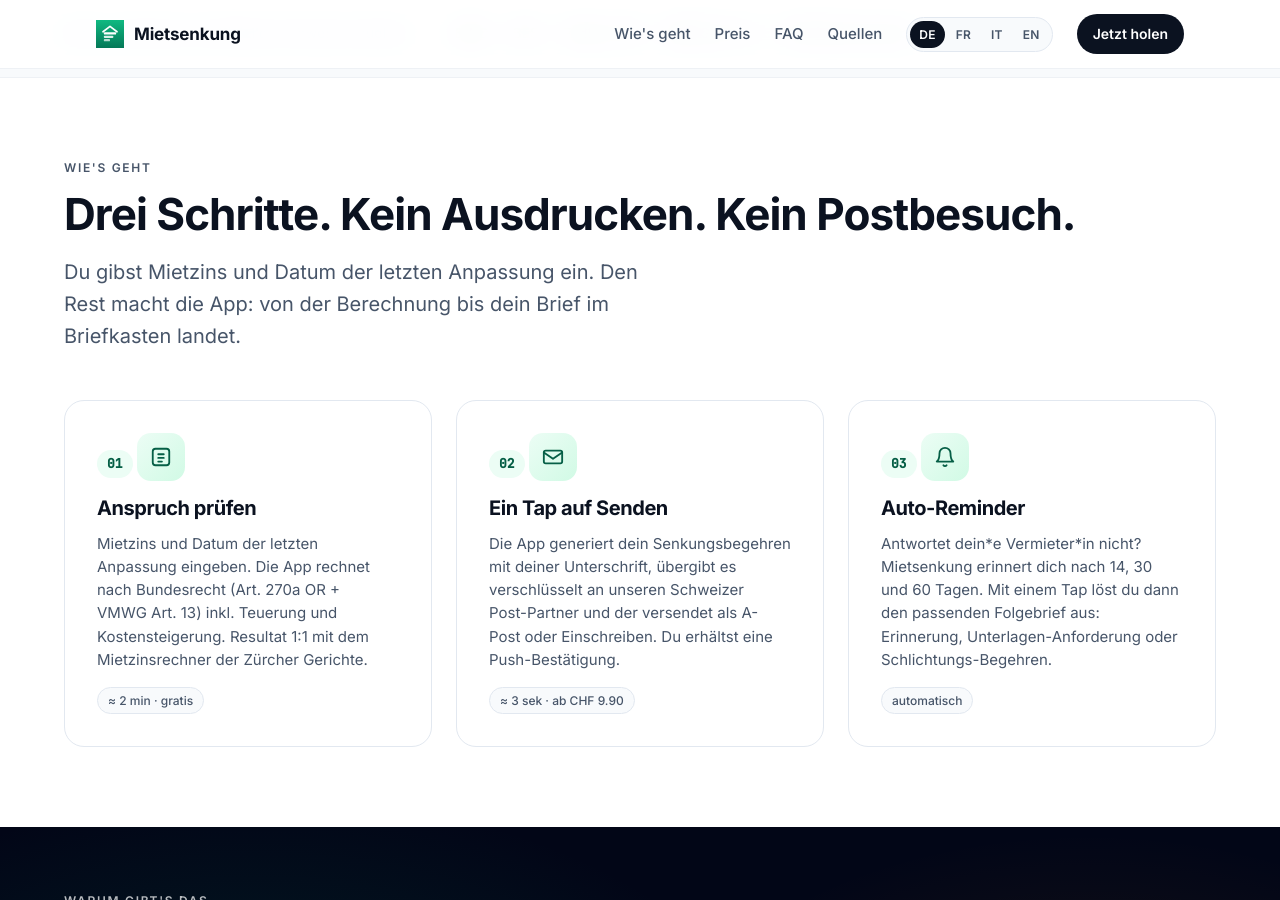
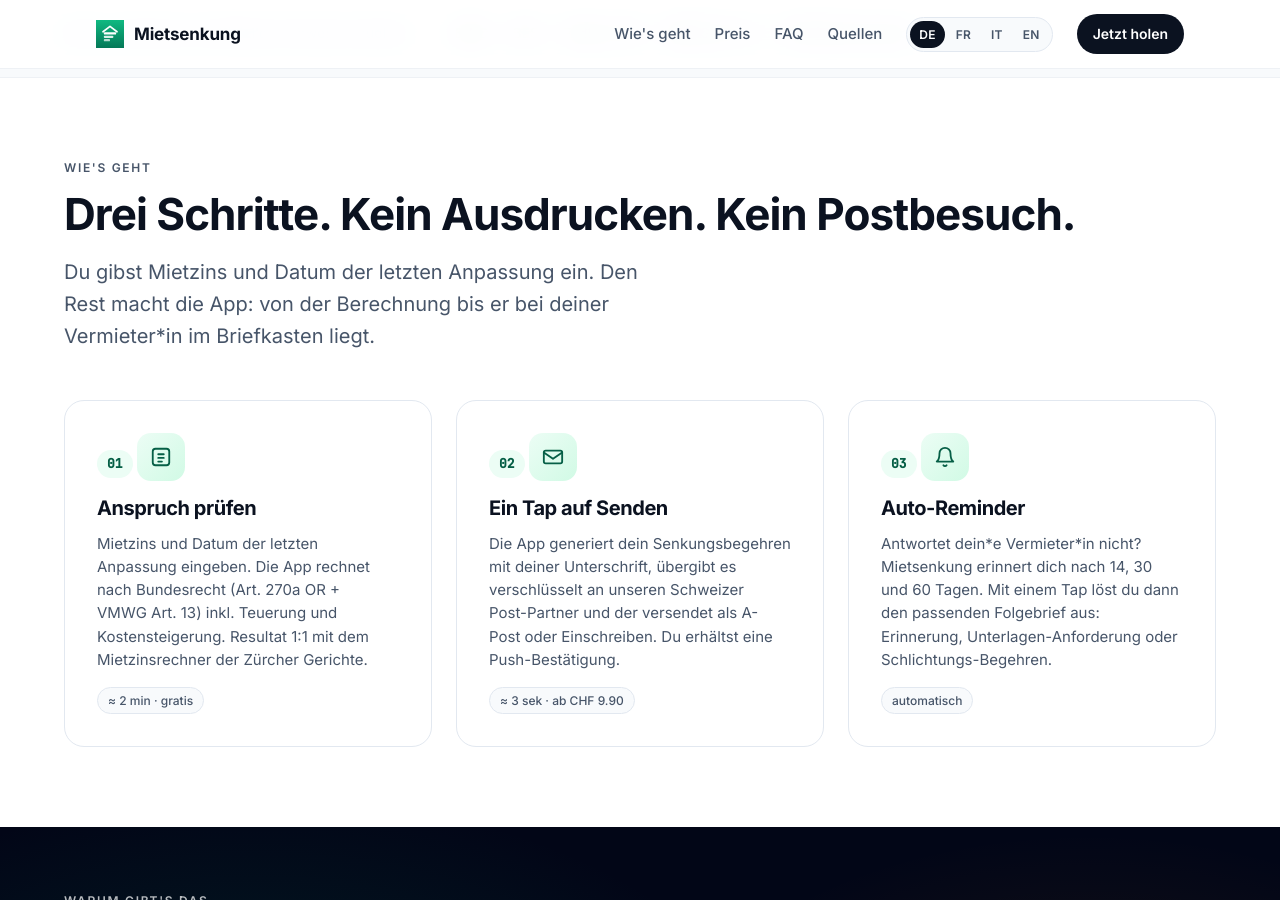
Before and after one commit to mietsenkung-app/mietsenkung-app.github.io, a Jekyll site: the page built from index.md, in a window 1280 px wide and 900 px high, scrolled down 804 px. Built offline with Jekyll 4.4.1, drawn with Linux system fonts in a browser that asks for light colours.

Commit message:
fix(website): klarer Adressat im Briefkasten-Satz (DE)
'bis dein Brief im Briefkasten landet' war mehrdeutig — kein Hinweis
wessen Briefkasten. Manuel-Pick: Dativ-Konstruktion mit Stern, bleibt
im Schreib-Stil-System des Rests der Site.

Neu: '...bis er bei deiner Vermieter*in im Briefkasten liegt.'

Dativ vermeidet das Genitiv-Stern-Problem ('dein*er' war ungrammatisch),
und 'bei deiner Vermieter*in' macht klar wer den Brief bekommt.

```diff
--- a/index.md
+++ b/index.md
@@ -139,7 +139,7 @@ permalink: /
   <div class="section__inner">
     <span class="eyebrow" data-reveal>Wie's geht</span>
     <h2 class="section-title" data-reveal>Drei Schritte. Kein Ausdrucken. Kein Postbesuch.</h2>
-    <p class="section-lead" data-reveal>Du gibst Mietzins und Datum der letzten Anpassung ein. Den Rest macht die App: von der Berechnung bis dein Brief im Briefkasten landet.</p>
+    <p class="section-lead" data-reveal>Du gibst Mietzins und Datum der letzten Anpassung ein. Den Rest macht die App: von der Berechnung bis er bei deiner Vermieter*in im Briefkasten liegt.</p>
 
     <div class="steps__grid">
       <article class="step" data-reveal>
```
